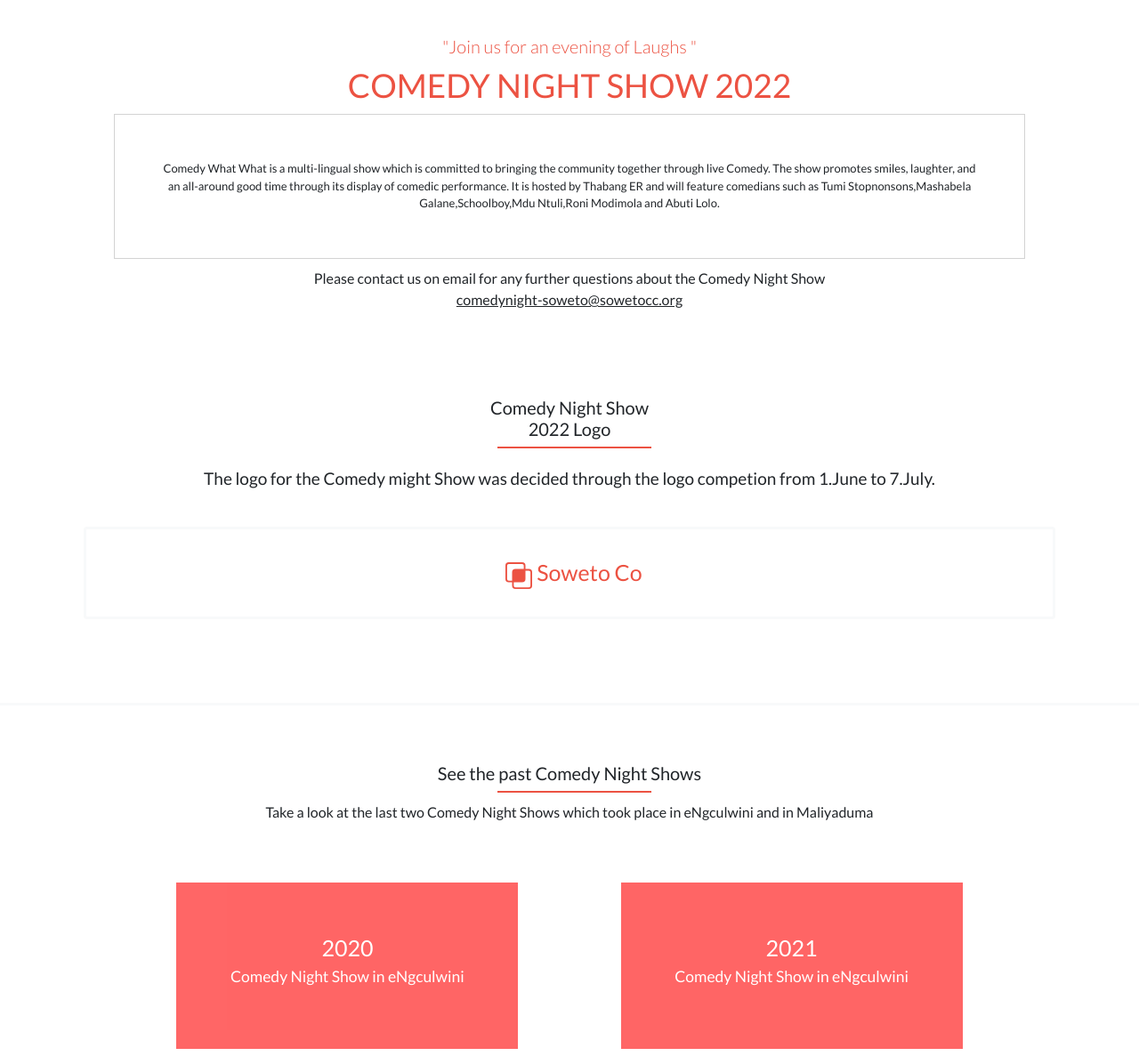
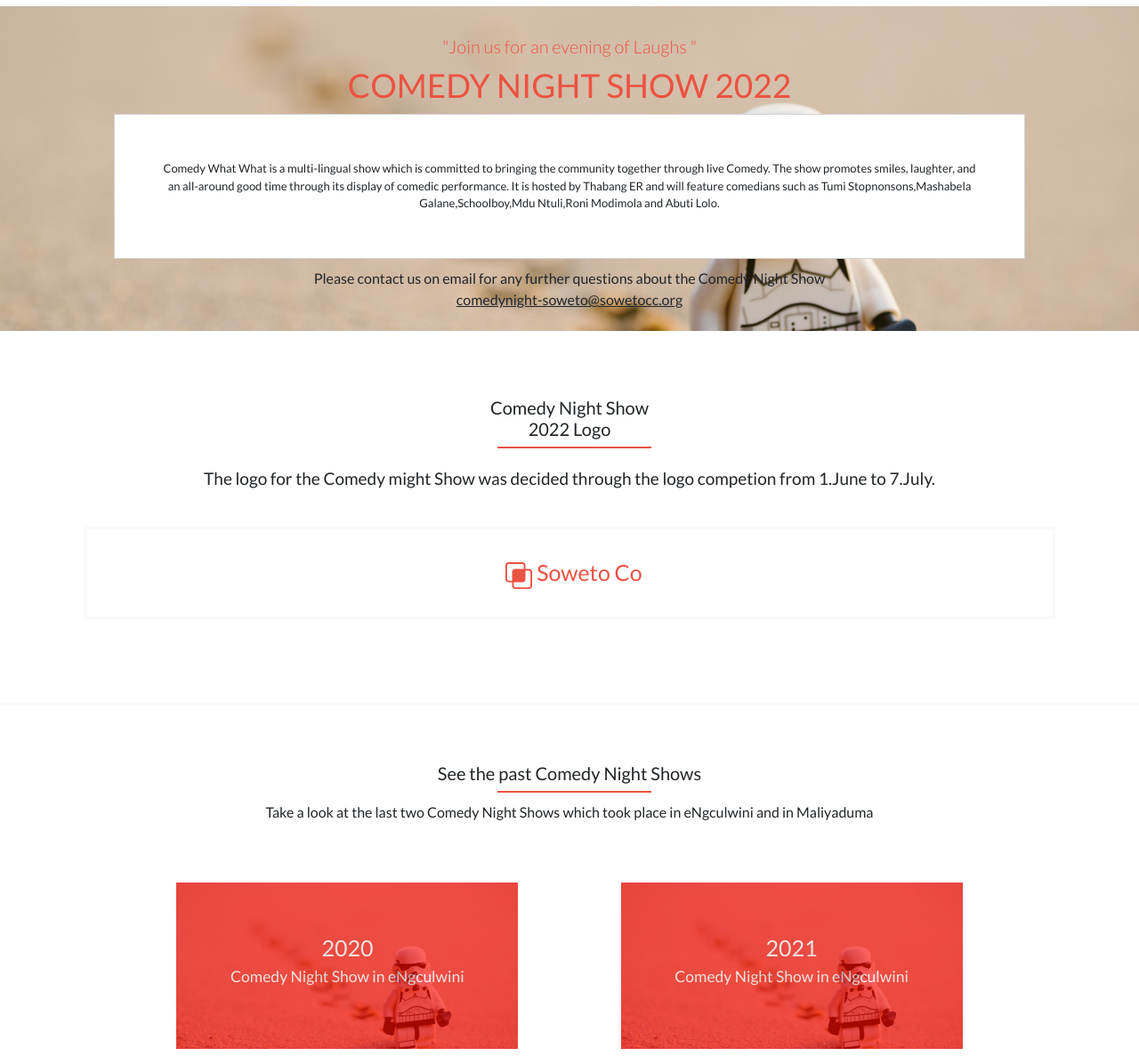
Before and after one commit to manq2010/HTML-CSS-JavaScript-capstone-project-1, a website: page about.html in a window 1280 px wide. Shown: the part 113-1300 px from the top of the page at 89% size. Drawn offline with nearby package versions, Linux system fonts and the light colour scheme; the site is published under a folder, as on GitHub Pages, so addresses that start at the root find nothing; files whose address does not match are found by name.

Commit message:
Fix a bug

```diff
--- a/css/style.css
+++ b/css/style.css
@@ -83,7 +83,7 @@ body {
 }
 
 .hero {
-  background: url(/assets/img-4.jpg) no-repeat center center/ cover;
+  background: url(./assets/img-4.jpg) no-repeat center center/ cover;
   padding: 1% 10%;
 }
 
@@ -221,7 +221,7 @@ body {
 }
 
 .event-one-holder {
-  background: url(/assets/img-4.jpg) no-repeat center center/ cover;
+  background: url(./assets/img-4.jpg) no-repeat center center/ cover;
   margin: 5%;
 }
 
@@ -232,7 +232,7 @@ body {
 }
 
 .event-two-holder {
-  background: url(/assets/img-4.jpg) no-repeat center center/ cover;
+  background: url(./assets/img-4.jpg) no-repeat center center/ cover;
   margin: 5%;
 }
 
@@ -256,7 +256,7 @@ body {
 
 .speaker-img-holder {
   place-items: center;
-  background: url(/assets/checkered.png) no-repeat;
+  background: url(./assets/checkered.png) no-repeat;
   margin: 0.5rem;
   background-size: 50% 50%;
   padding-left: 1rem;
```
